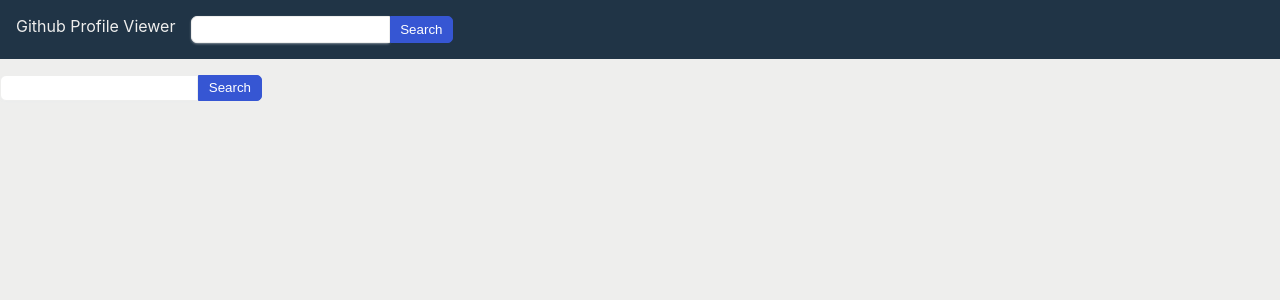
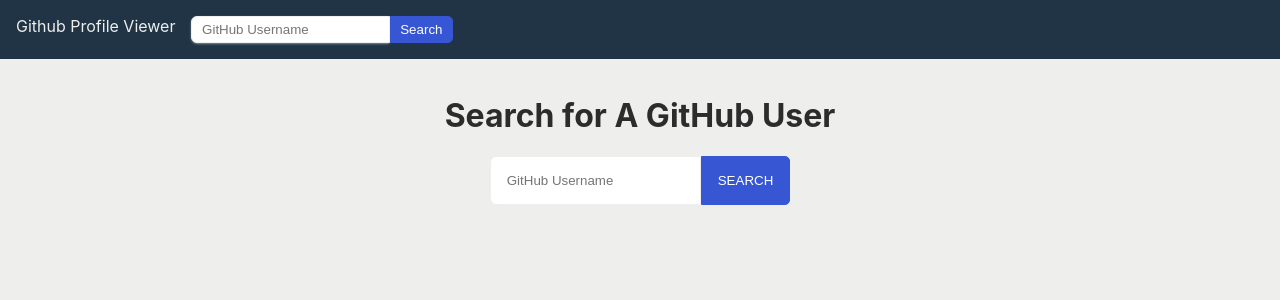
Before and after one commit to dhershman1/profile-viewer, a Nuxt app: page / in a window 1280 px wide. Shown: the top 300 px of the page. Built offline with nearby package versions, Linux system fonts and the light colour scheme.

Commit message:
Updated: Improved landing page

```diff
--- /dev/null
+++ b/assets/css/search.css
@@ -0,0 +1,24 @@
+.search {
+  display: grid;
+  margin: 0.5rem;
+  justify-content: center;
+}
+
+.search__bar {
+  display: flex;
+  justify-content: center;
+}
+
+.search header {
+  display: flex;
+  flex-direction: row;
+}
+
+.search .control {
+  padding: 1rem;
+}
+
+.search .btn {
+  padding: 1rem;
+  text-transform: uppercase;
+}
--- a/components/Search.vue
+++ b/components/Search.vue
@@ -10,7 +10,12 @@
 <template>
   <div>
     <form @submit.prevent="search">
-      <input class="control" v-model="userSearch" type="text" />
+      <input
+        class="control"
+        v-model="userSearch"
+        type="text"
+        placeholder="GitHub Username"
+      />
       <button class="btn">Search</button>
     </form>
   </div>
--- a/nuxt.config.ts
+++ b/nuxt.config.ts
@@ -4,5 +4,5 @@
     '@pinia/nuxt'
   ],
   devtools: { enabled: true },
-  css: ['animate.css', '~/assets/css/main.css']
+  css: ['animate.css', '~/assets/css/main.css', '~/assets/css/search.css']
 })
--- a/pages/index.vue
+++ b/pages/index.vue
@@ -1,5 +1,8 @@
 <template>
-  <div>
-    <Search />
-  </div>
+  <main class="search">
+    <header>
+      <h1>Search for A GitHub User</h1>
+    </header>
+    <Search class="search__bar" />
+  </main>
 </template>
```
